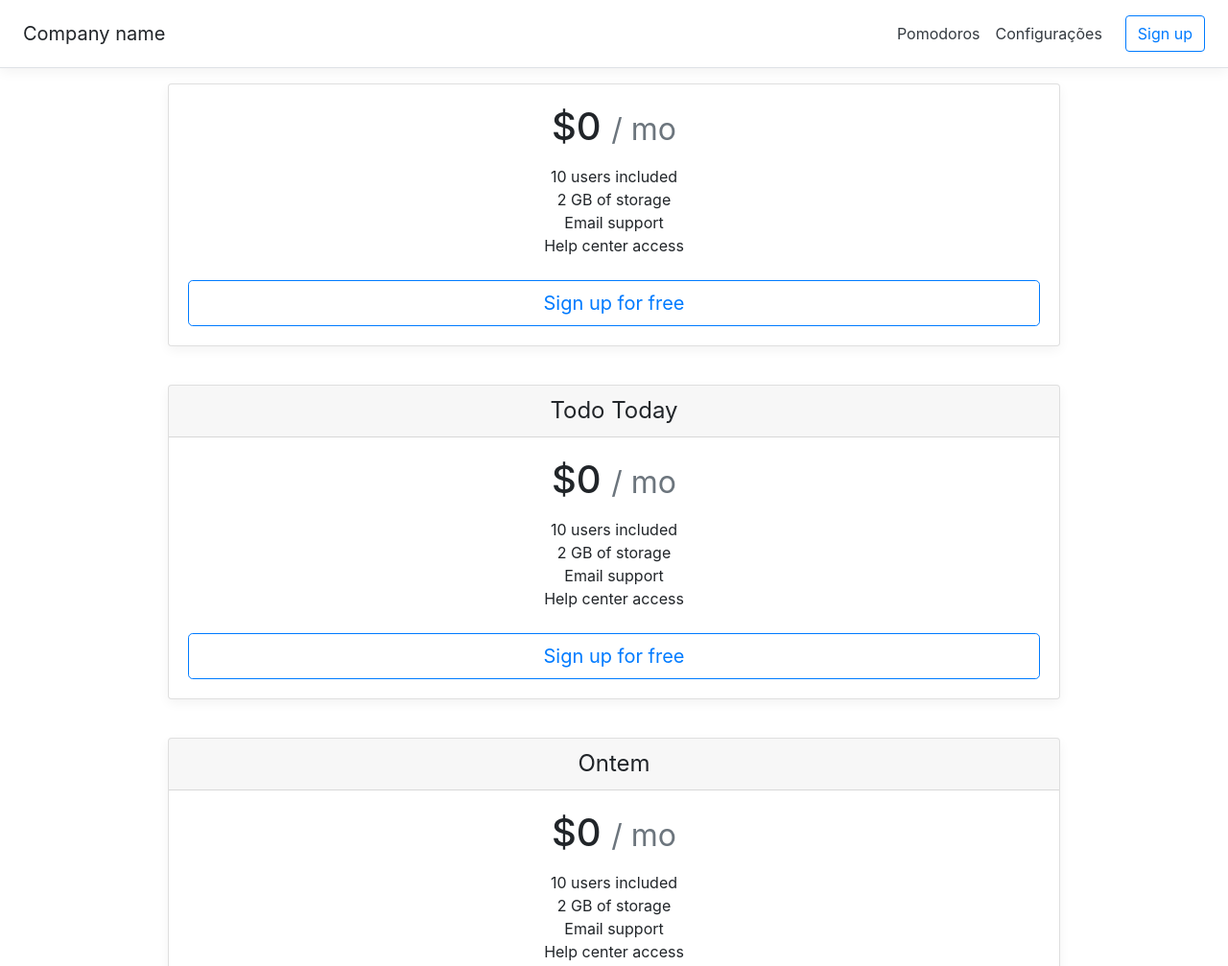
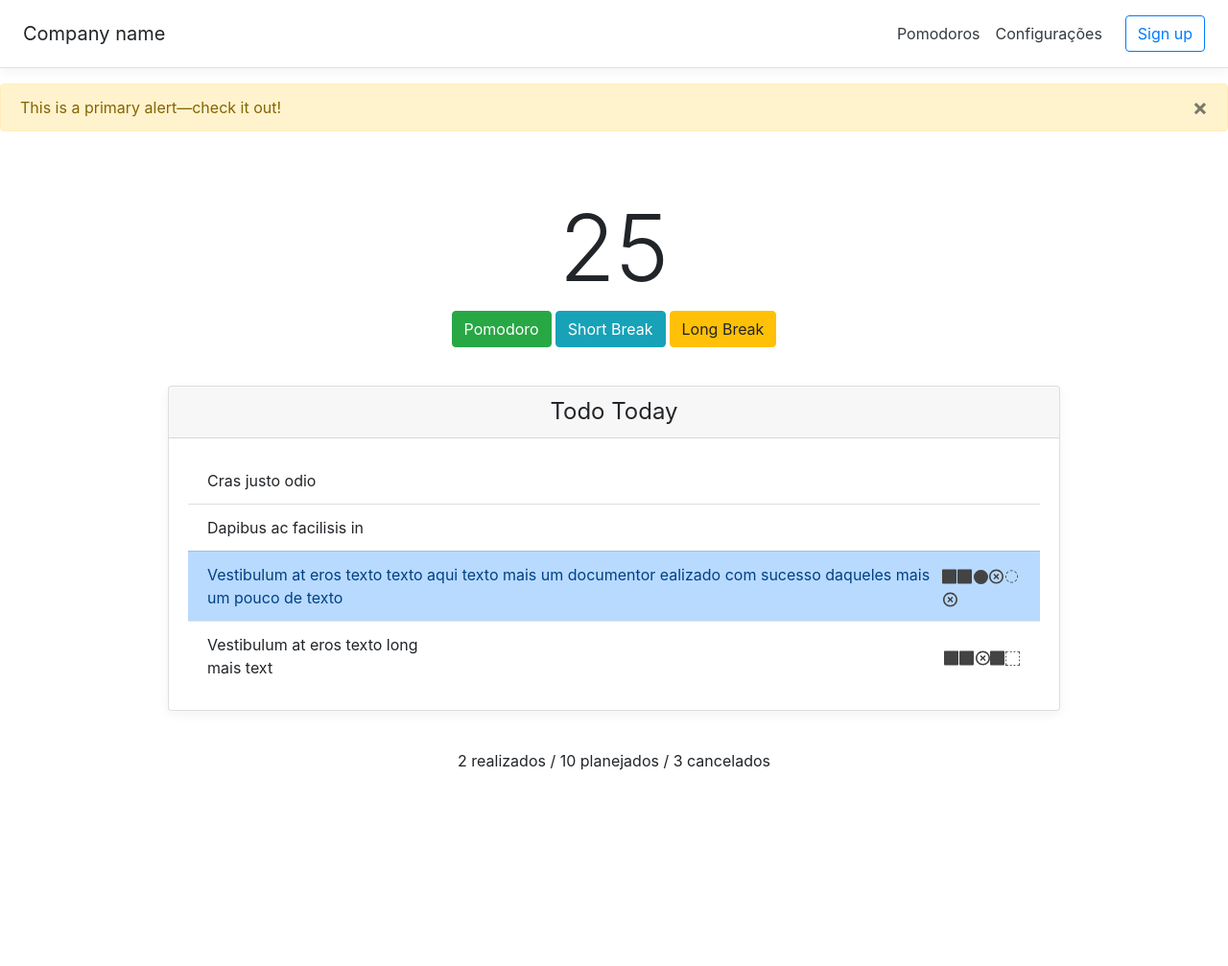
Before and after one commit to waltera/pomodoro-sheet-react, a React app: page / in a window 1280 px wide. Shown: the top 1007 px of the page at 96% size. After the commit the page ends 821 px from the top, so only its background shows below. Built offline with nearby package versions, Linux system fonts and the light colour scheme.

Commit message:
Evolving template

```diff
--- a/package.json
+++ b/package.json
@@ -23,12 +23,15 @@
     "eslint": "^4.18.2",
     "eslint-config-prettier": "^2.9.0",
     "eslint-loader": "^2.0.0",
+    "eslint-plugin-html": "^4.0.2",
     "eslint-plugin-import": "^2.9.0",
     "eslint-plugin-jsx-a11y": "^6.0.3",
     "eslint-plugin-prettier": "^2.6.0",
     "eslint-plugin-react": "^7.7.0",
     "eslint-plugin-react-redux": "^2.1.0",
+    "file-loader": "^1.1.11",
     "html-webpack-plugin": "^3.0.4",
+    "image-webpack-loader": "^4.2.0",
     "prettier": "^1.11.1",
     "style-loader": "^0.20.3",
     "webpack": "^4.0.1",
--- a/src/app/App.js
+++ b/src/app/App.js
@@ -1,17 +1,13 @@
 import React from 'react';
 import Head from './Head';
-import Timer from './Timer';
-import TodoToday from './TodoToday';
-import DoneYesterday from './DoneYesterday';
+import Errors from './Errors';
+import Home from '../home/Home';
 
 const App = () => (
   <div>
     <Head />
-    <Timer />
-    <div className="container">
-      <TodoToday />
-      <DoneYesterday />
-    </div>
+    <Errors />
+    <Home />
   </div>
 );
 
--- /dev/null
+++ b/src/app/Errors.js
@@ -0,0 +1,12 @@
+import React from 'react';
+
+const Errors = () => (
+  <div className="alert alert-warning" role="alert">
+    This is a primary alert—check it out!
+    <button type="button" className="close" data-dismiss="alert" aria-label="Close">
+      <span aria-hidden="true">&times;</span>
+    </button>
+  </div>
+);
+
+export default Errors;
--- a/src/app/Timer.js
+++ /dev/null
@@ -1,22 +0,0 @@
-import React from 'react';
-
-const Timer = () => (
-  <div className="container">
-    <div className="card-deck mb-3 text-center">
-      <div className="card mb-4 box-shadow">
-        <div className="card-body">
-          <h1 className="card-title pricing-card-title">$0 <small className="text-muted">/ mo</small></h1>
-          <ul className="list-unstyled mt-3 mb-4">
-            <li>10 users included</li>
-            <li>2 GB of storage</li>
-            <li>Email support</li>
-            <li>Help center access</li>
-          </ul>
-          <button type="button" className="btn btn-lg btn-block btn-outline-primary">Sign up for free</button>
-        </div>
-      </div>
-    </div>
-  </div>
-);
-
-export default Timer;
--- a/src/app/TodoToday.js
+++ /dev/null
@@ -1,23 +0,0 @@
-import React from 'react';
-
-const TodoToday = () => (
-  <div className="card-deck mb-3 text-center">
-    <div className="card mb-4 box-shadow">
-      <div className="card-header">
-        <h4 className="my-0 font-weight-normal">Todo Today</h4>
-      </div>
-      <div className="card-body">
-        <h1 className="card-title pricing-card-title">$0 <small className="text-muted">/ mo</small></h1>
-        <ul className="list-unstyled mt-3 mb-4">
-          <li>10 users included</li>
-          <li>2 GB of storage</li>
-          <li>Email support</li>
-          <li>Help center access</li>
-        </ul>
-        <button type="button" className="btn btn-lg btn-block btn-outline-primary">Sign up for free</button>
-      </div>
-    </div>
-  </div>
-);
-
-export default TodoToday;
--- a/src/app/styles.css
+++ b/src/app/styles.css
@@ -23,3 +23,8 @@ html {
 .border-bottom { border-bottom: 1px solid #e5e5e5; }
 
 .box-shadow { box-shadow: 0 .25rem .75rem rgba(0, 0, 0, .05); }
+
+.glyph-icon {
+  width:16px;
+  height:16px;
+}
--- /dev/null
+++ b/src/home/Home.js
@@ -0,0 +1,16 @@
+import React from 'react';
+import Timer from './Timer';
+import TodoToday from './TodoToday';
+import WorkLog from './WorkLog';
+
+const Home = () => (
+  <div>
+    <Timer />
+    <div className="container">
+      <TodoToday />
+      <WorkLog />
+    </div>
+  </div>
+);
+
+export default Home;
--- /dev/null
+++ b/src/home/Timer.js
@@ -0,0 +1,14 @@
+import React from 'react';
+
+const Timer = () => (
+  <div className="pricing-header px-3 py-3 pt-md-5 pb-md-4 mx-auto text-center">
+    <h1 className="display-1">25</h1>
+    <p className="lead">
+      <button type="button" className="btn btn-success mr-1">Pomodoro</button>
+      <button type="button" className="btn btn-info mr-1">Short Break</button>
+      <button type="button" className="btn btn-warning">Long Break</button>
+    </p>
+  </div>
+);
+
+export default Timer;
--- /dev/null
+++ b/src/home/TodoToday.js
@@ -0,0 +1,47 @@
+import React from 'react';
+import imgDone from '../img/si-glyph-square.svg';
+import imgPlanned from '../img/si-glyph-square-dashed-1.svg';
+import imgDone2 from '../img/si-glyph-circle.svg';
+import imgPlanned2 from '../img/si-glyph-circle-drashed.svg';
+import imgCanceled from '../img/si-glyph-button-error.svg';
+
+const TodoToday = () => (
+  <div className="card-deck mb-3">
+    <div className="card mb-4 box-shadow">
+      <div className="card-header text-center">
+        <h4 className="my-0 font-weight-normal">
+          Todo Today
+        </h4>
+      </div>
+      <div className="card-body">
+        <ul className="list-group list-group-flush">
+          <li className="list-group-item">Cras justo odio</li>
+          <li className="list-group-item">Dapibus ac facilisis in</li>
+          <li className="list-group-item d-flex justify-content-between align-items-center list-group-item-primary">
+            Vestibulum at eros texto texto aqui texto mais um documentor ealizado com sucesso daqueles mais um pouco de texto
+            <span className="w-30">
+              <img className="glyph-icon" src={imgDone}/>
+              <img className="glyph-icon" src={imgDone}/>
+              <img className="glyph-icon" src={imgDone2}/>
+              <img className="glyph-icon" src={imgCanceled}/>
+              <img className="glyph-icon" src={imgPlanned2}/>
+              <img className="glyph-icon" src={imgCanceled}/>
+            </span>
+          </li>
+          <li className="list-group-item d-flex justify-content-between align-items-center">
+            Vestibulum at eros texto long <br /> mais text
+            <span className="w-30">
+              <img className="glyph-icon" src={imgDone}/>
+              <img className="glyph-icon" src={imgDone}/>
+              <img className="glyph-icon" src={imgCanceled}/>
+              <img className="glyph-icon" src={imgDone}/>
+              <img className="glyph-icon" src={imgPlanned}/>
+            </span>
+          </li>
+        </ul>
+      </div>
+    </div>
+  </div>
+);
+
+export default TodoToday;
--- /dev/null
+++ b/src/home/WorkLog.js
@@ -0,0 +1,7 @@
+import React from 'react';
+
+const WorkLog = () => (
+  <p className="text-center">2 realizados / 10 planejados / 3 cancelados</p>
+);
+
+export default WorkLog;
--- a/webpack.config.js
+++ b/webpack.config.js
@@ -25,6 +25,10 @@ module.exports = {
       {
         test: /\.css$/,
         use: ['style-loader', 'css-loader']
+      },
+      {
+        test: /\.(gif|png|jpe?g|svg)$/i,
+        loader: 'file-loader'
       }
     ]
   },
```
Also changed, not shown: src/home/DoneYesterday.js (renamed from src/app/DoneYesterday.js), src/img/si-glyph-button-error.svg (added), src/img/si-glyph-circle-drashed.svg (added), src/img/si-glyph-circle.svg (added), src/img/si-glyph-square-dashed-1.svg (added), src/img/si-glyph-square.svg (added), 3 other files.
